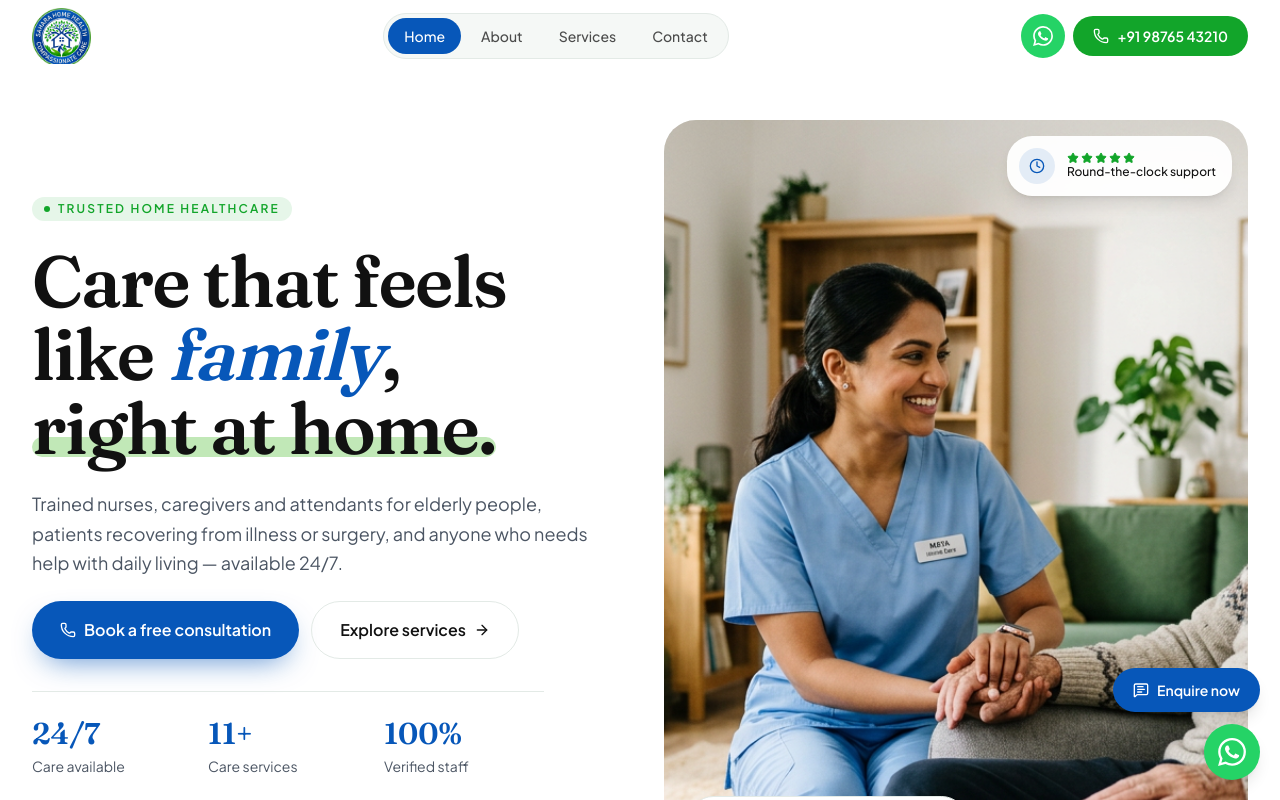
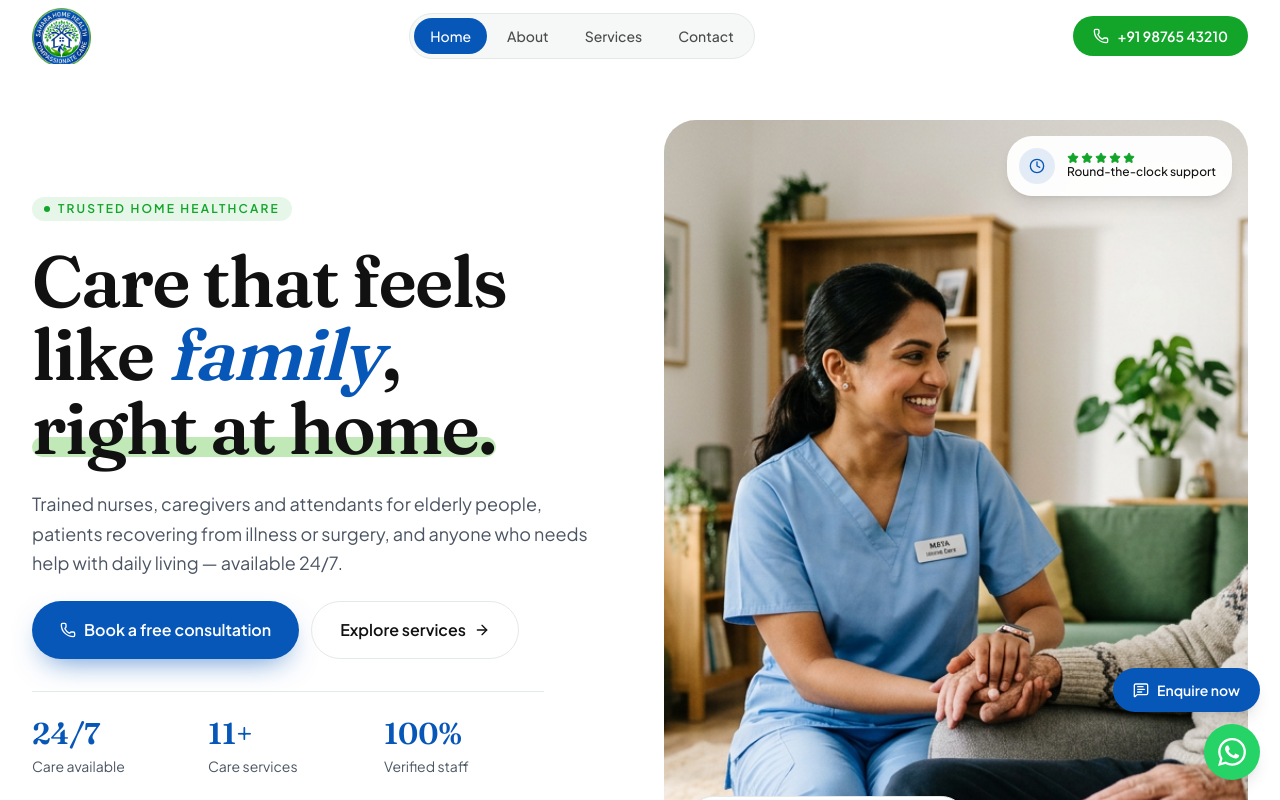
Before and after one commit to ayush65/sahara-home-care, a Next.js app: page / in a window 1280 px wide. Shown: the top 800 px of the page. Built offline with nearby package versions, Linux system fonts and the light colour scheme.

Commit message:
Remove WhatsApp icon from navbar

```diff
--- a/components/site-header.tsx
+++ b/components/site-header.tsx
@@ -6,7 +6,6 @@ import { useEffect, useState } from 'react'
 import { AnimatePresence, motion } from 'framer-motion'
 import { Menu, Phone, X } from 'lucide-react'
 import { Logo } from '@/components/logo'
-import { WhatsAppIcon } from '@/components/whatsapp-icon'
 import { navLinks, site } from '@/lib/site'
 import { cn } from '@/lib/utils'
 
@@ -69,15 +68,6 @@ export function SiteHeader() {
 
         <div className="flex items-center gap-2">
           <a
-            href={`https://wa.me/${site.whatsapp}`}
-            target="_blank"
-            rel="noopener noreferrer"
-            aria-label="Chat on WhatsApp"
-            className="inline-flex size-11 items-center justify-center rounded-full bg-[#25D366] text-white transition-transform hover:scale-105"
-          >
-            <WhatsAppIcon className="size-5" />
-          </a>
-          <a
             href={site.phoneHref}
             className="hidden items-center gap-2 rounded-full bg-brand-green px-5 py-2.5 text-sm font-semibold text-white transition-colors hover:bg-brand-green/90 sm:inline-flex"
           >
```
